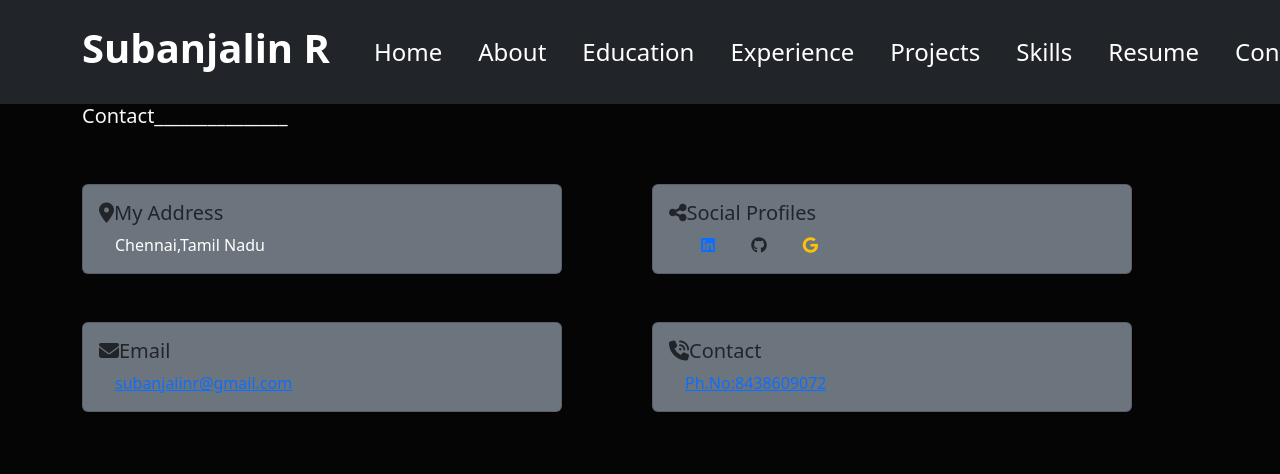
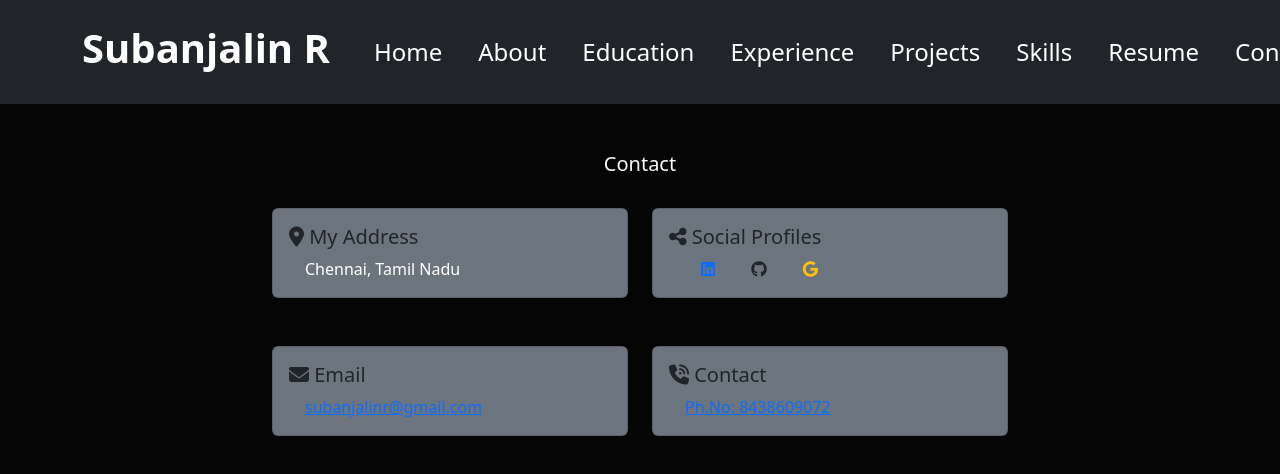
Before and after one commit to Subanjalin/Portfolio, a plain HTML site: page contact.html in a window 1280 px wide. Shown: the top 474 px of the page. Drawn offline with nearby package versions, Linux system fonts and the light colour scheme.

Commit message:
Update contact.html

```diff
--- a/contact.html
+++ b/contact.html
@@ -7,9 +7,7 @@
     <title>Home Page</title>
     <script src="https://cdn.jsdelivr.net/npm/bootstrap@5.3.3/dist/js/bootstrap.bundle.min.js" integrity="sha384-YvpcrYf0tY3lHB60NNkmXc5s9fDVZLESaAA55NDzOxhy9GkcIdslK1eN7N6jIeHz" crossorigin="anonymous"></script>
     <link href="https://cdn.jsdelivr.net/npm/bootstrap@5.3.3/dist/css/bootstrap.min.css" rel="stylesheet" integrity="sha384-QWTKZyjpPEjISv5WaRU9OFeRpok6YctnYmDr5pNlyT2bRjXh0JMhjY6hW+ALEwIH" crossorigin="anonymous">
-    <link rel="stylesheet" href="https://cdnjs.cloudflare.com/ajax/libs/font-awesome/6.6.0/css/all.min.css"
-        integrity="sha512-Kc323vGBEqzTmouAECnVceyQqyqdsSiqLQISBL29aUW4U/M7pSPA/gEUZQqv1cwx4OnYxTxve5UMg5GT6L4JJg=="
-        crossorigin="anonymous" referrerpolicy="no-referrer"   />
+    <link rel="stylesheet" href="https://cdnjs.cloudflare.com/ajax/libs/font-awesome/6.6.0/css/all.min.css" integrity="sha512-Kc323vGBEqzTmouAECnVceyQqyqdsSiqLQISBL29aUW4U/M7pSPA/gEUZQqv1cwx4OnYxTxve5UMg5GT6L4JJg==" crossorigin="anonymous" referrerpolicy="no-referrer" />
     <style>
         body {
             background-color: rgb(5, 5, 6);
@@ -58,13 +56,11 @@
             text-align: justify;
             margin-right: 50px;
             margin-top: 30px;
-
         }
     </style>
-
 </head>
 
-</body>
+<body>
     <nav class="navbar navbar-expand-lg navbar-dark bg-dark">
         <div class="container">
             <a class="navbar-brand fw-5 py-3" href="#">
@@ -94,7 +90,7 @@
                         <a class="nav-link" href="skills.html">Skills</a>
                     </li>
                     <li class="nav-item">
-                    <a class="nav-link" href="image/subanjalin resume.pdf">Resume</a>
+                        <a class="nav-link" href="image/subanjalin resume.pdf" download>Resume</a>
                     </li>
                     <li class="nav-item">
                         <a class="nav-link active" href="contact.html">Contact</a>
@@ -103,78 +99,65 @@
             </div>
         </div>
     </nav>
-<div class="container">
-    <div class="row">
-        <h5 class="text-light ">Contact_______________</h5>
-        <div class="col-6">
 
-                    <div class="card text-bg-secondary my-5" style="width: 30rem ">
+    <div class="container mt-5">
+        <div class="row text-center">
+            <h5 class="text-light">Contact</h5>
+        </div>
+        <div class="row mt-4 justify-content-center">
+            <!-- Address Card -->
+            <div class="col-lg-4 col-md-6">
+                <div class="card text-bg-secondary mb-4" style="width: 100%;">
                     <div class="card-body">
-                            <h5 class="card-title text-dark"><i class="fa-solid fa-location-dot"></i>My Address</h5>
+                        <h5 class="card-title text-dark"><i class="fa-solid fa-location-dot"></i> My Address</h5>
+                        <p class="card-text mx-3">Chennai, Tamil Nadu</p>
+                    </div>
+                </div>
+            </div>
+
+            <!-- Social Profiles Card -->
+            <div class="col-lg-4 col-md-6">
+                <div class="card text-bg-secondary mb-4" style="width: 100%;">
+                    <div class="card-body">
+                        <h5 class="card-title text-dark"><i class="fa-solid fa-share-nodes"></i> Social Profiles</h5>
                         <p class="card-text mx-3">
-                                Chennai,Tamil Nadu
+                            <a href="https://www.linkedin.com/login" target="_blank"><i class="fab fa-linkedin text-primary mx-3"></i></a>
+                            <a href="https://github.com/" target="_blank"><i class="fab fa-github mx-3 text-dark"></i></a>
+                            <a href="https://www.google.co.in/"><i class="fab fa-google text-warning mx-3"></i></a>
                         </p>
                     </div>
                 </div>
             </div>
-                <div class="col-md-6">
-                    <div class="card text-bg-secondary my-5"style="width: 30rem ">
-                        <div class="card-body">
-                            <h5 class="card-title text-dark"><i class="fa-solid fa-share-nodes"></i>Social Profiles</h5>
-                            <p class="card-text mx-3"> <a href="https://www.linkedin.com/login" target="_blank"><i class="fab fa-linkedin text-primary mx-3"></i></a>
-                                <a href="https://github.com/ " target="_blank"><i class="fab fa-github mx-3 text-dark"></i></a>
-                                <a href="https://www.google.co.in/"><i class="fab fa-google text-warning mx-3"></i></a>
-
-                            </p>
-                        </div>
         </div>
 
-
+        <div class="row mt-4 justify-content-center">
+            <!-- Email Card -->
+            <div class="col-lg-4 col-md-6">
+                <div class="card text-bg-secondary mb-4" style="width: 100%;">
+                    <div class="card-body">
+                        <h5 class="card-title text-dark"><i class="fa-solid fa-envelope"></i> Email</h5>
+                        <p class="card-text mx-3">
+                            <a href="mailto:subanjalinr@gmail.com">subanjalinr@gmail.com</a>
+                        </p>
                     </div>
                 </div>
             </div>
 
-
-
-    </div>
-    <div class="container">
-    <div class="row">
-
-        <div class="col-6">
-
-                    <div class="card text-bg-secondary "style="width: 30rem ">
+            <!-- Phone Number Card -->
+            <div class="col-lg-4 col-md-6">
+                <div class="card text-bg-secondary mb-4" style="width: 100%;">
                     <div class="card-body">
-                            <h5 class="card-title text-dark"><i class="fa-solid fa-envelope dark"></i></a>Email</h5>
-                            <p class="card-text mx-3 ">
-                                <a href="mailto: subanjalinr@gmail.com"> subanjalinr@gmail.com</a>
+                        <h5 class="card-title text-dark"><i class="fa-solid fa-phone-volume"></i> Contact</h5>
+                        <p class="card-text mx-3">
+                            <a href="tel:8438609072">Ph.No: 8438609072</a>
                         </p>
                     </div>
                 </div>
             </div>
-                <div class="col-md-6">
-                    <div class="card text-bg-secondary "style="width: 30rem ">
-                        <div class="card-body">
-                            <h5 class="card-title text-dark"><i class="fa-solid fa-phone-volume"></i>Contact</h5>
-                            <p class="card-text mx-3">
-                                <a href="tel:8438609072">Ph.No:8438609072</a>
-                            </p>
         </div>
     </div>
 
+    <script src="https://cdn.jsdelivr.net/npm/bootstrap@5.3.3/dist/js/bootstrap.bundle.min.js" integrity="sha384-YvpcrYf0tY3lHB60NNkmXc5s9fDVZLESaAA55NDzOxhy9GkcIdslK1eN7N6jIeHz" crossorigin="anonymous"></script>
+</body>
 
-                </div>
-            </div>
-        </div>
-
-
-    </div>
-    </div>
-</div>
-<script src="https://cdn.jsdelivr.net/npm/bootstrap@5.3.3/dist/js/bootstrap.bundle.min.js"
-        integrity="sha384-YvpcrYf0tY3lHB60NNkmXc5s9fDVZLESaAA55NDzOxhy9GkcIdslK1eN7N6jIeHz"
-        crossorigin="anonymous"></script>
-
-
-
-</body>
 </html>
```
Lines whose indentation alone changed are shown as unchanged.
